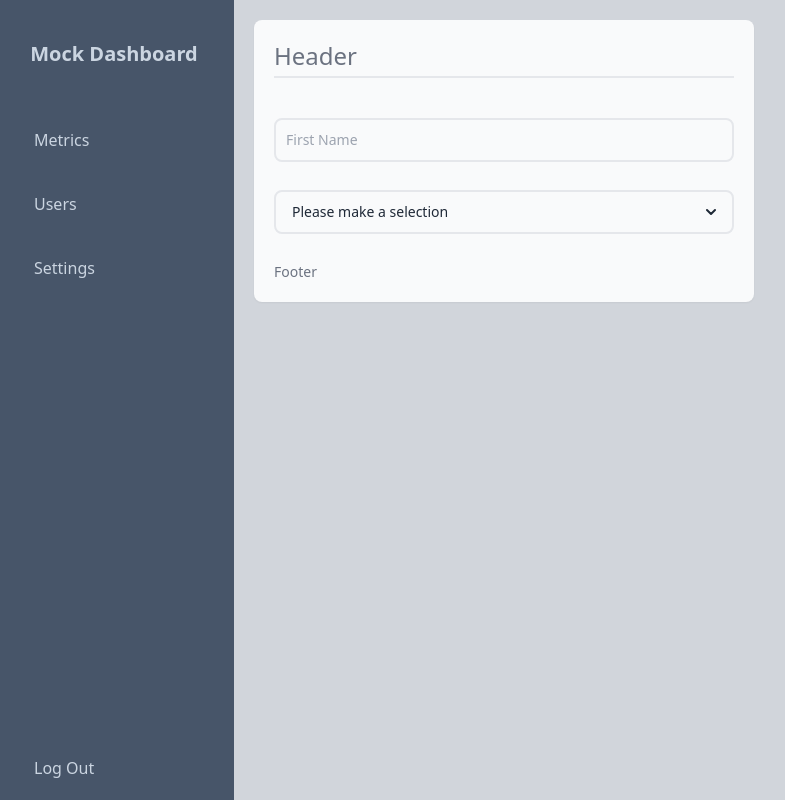
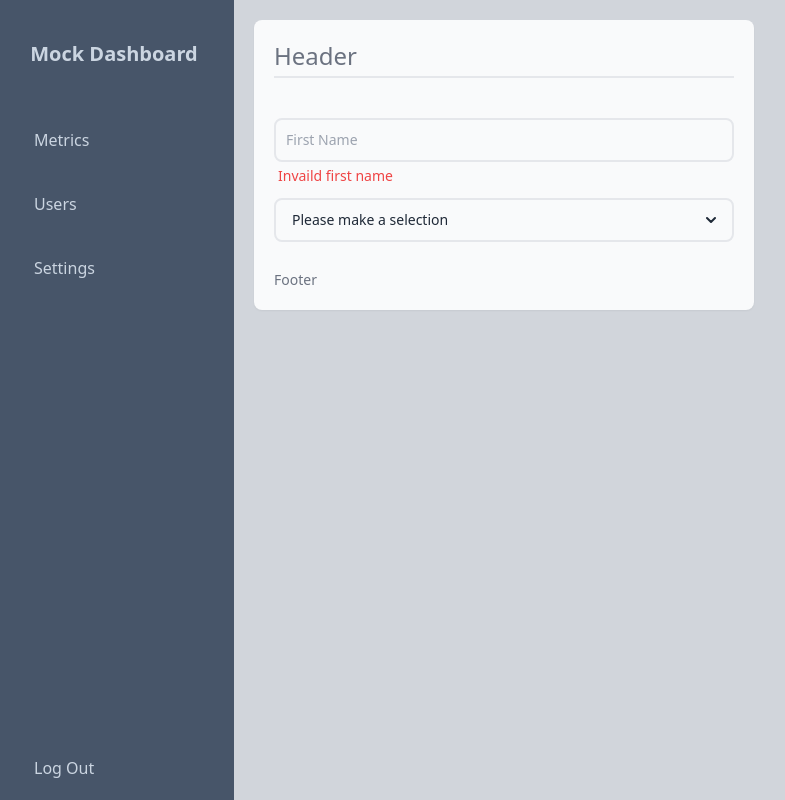
Before and after one commit to Ayaz2589/mock-dashboard, a React (Vite) app: page / in a window 1280 px wide. Shown: the whole page, without its empty margins (6-791 px from the left). Built offline with nearby package versions, Linux system fonts and the light colour scheme.

Commit message:
add error state to input

```diff
--- a/src/components/containers/Dashboard/index.tsx
+++ b/src/components/containers/Dashboard/index.tsx
@@ -13,6 +13,7 @@ import { useState } from "react";
 
 const Dashboard = () => {
   const [value, setValue] = useState("");
+  const [error, setError] = useState("Invaild first name");
 
   const options = [
     { value: "option1", label: "Option 1" },
@@ -22,7 +23,7 @@ const Dashboard = () => {
 
   const handleSelection = (option: any) => console.log(option);
 
-  const handleOnChange = (e: any) => console.log(e.target.value);
+  const handleOnChange = (e: any) => setValue(e.target.value);
 
   return (
     <SplitScreen dashboard>
@@ -35,6 +36,7 @@ const Dashboard = () => {
               placeholder="First Name"
               onChange={handleOnChange}
               value={value}
+              error={error}
             />
             <Dropdown options={options} handleSelection={handleSelection} />
           </CardContent>
--- a/src/components/ui/Input/index.tsx
+++ b/src/components/ui/Input/index.tsx
@@ -1,5 +1,3 @@
-import { useState } from "react";
-
 const defaultStyle =
   "bg-gray-50 border-2 text-gray-800 text-sm rounded-lg block w-full p-2.5 focus:outline-gray-300";
 
@@ -9,6 +7,7 @@ type Props = {
   value?: string;
   onChange?: (event: React.ChangeEvent<HTMLInputElement>) => void;
   className?: string;
+  error: string;
   [key: string]: any;
 };
 
@@ -18,14 +17,11 @@ const Input = ({
   value,
   onChange,
   className,
+  error,
   ...props
 }: Props) => {
-  const [error, setError] = useState({ value: false, message: "" });
-
-  console.log("input value: ", value)
-
   return (
-    <div>
+    <div className="my-2">
       <input
         type={type}
         placeholder={placeholder}
@@ -35,9 +31,7 @@ const Input = ({
         {...props}
       />
       <div className="min-h-[1.75rem]">
-        {error.value && (
-          <p className="p-1 text-sm text-red-500">{error.message}</p>
-        )}
+        {error && <p className="p-1 text-sm text-red-500">{error}</p>}
       </div>
     </div>
   );
```
